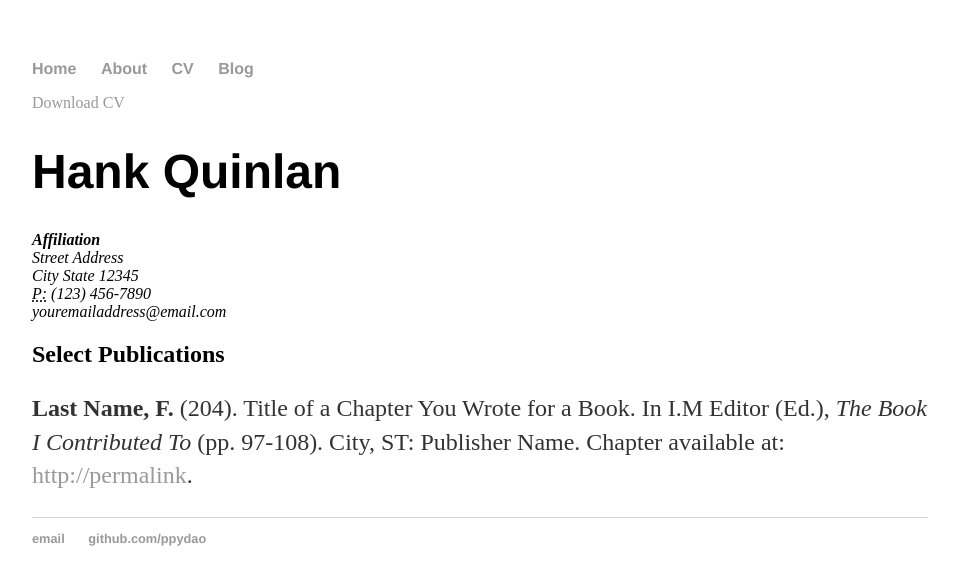
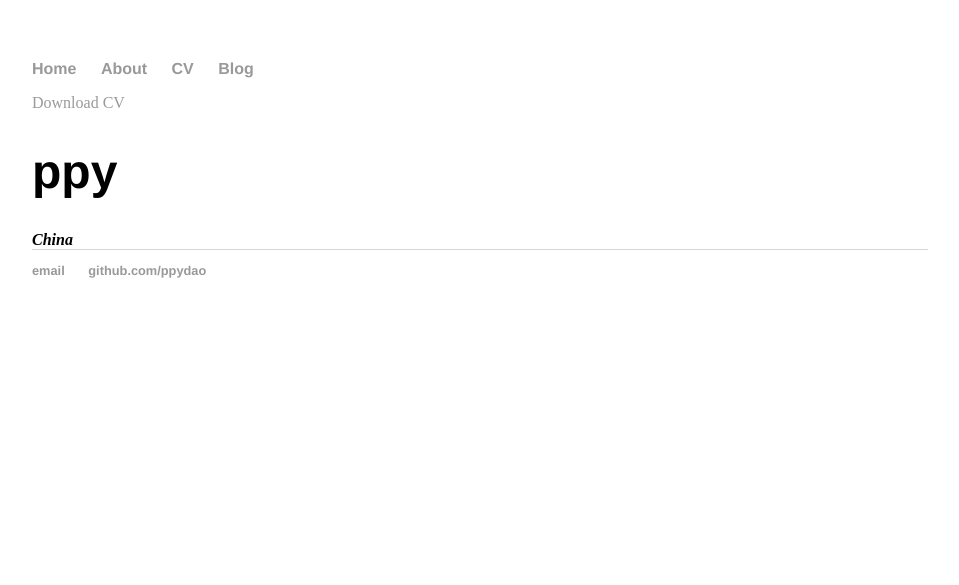
Before and after one commit to PpyDAO/PpyDAO.github.io, a Jekyll site: the page built from cv/index.html, in a window 1280 px wide. Shown: the top 585 px of the page, without its empty margins (160-1119 px from the left). Built offline with Jekyll 4.4.1, drawn with Linux system fonts in a browser that asks for light colours.

Commit message:
Update index.html

```diff
--- a/cv/index.html
+++ b/cv/index.html
@@ -1,22 +1,22 @@
 ---
 layout: default
-title: CV of Your Name
+title: CV of ppy
 ---
 
 <div class="cv">
 	<a href="#" class="download" title="Download CV as PDF">Download CV</a>
-	<h1>Hank Quinlan</h1>
+	<h1>ppy</h1>
 	<address>
-	<strong>Affiliation</strong><br>
-	Street Address<br>
-	City State 12345<br>
-	<abbr title="phone">P:</abbr> (123) 456-7890<br>
-	<span class="obfuscate">youremailaddress@email.com</span>
+	<strong>China</strong><br>
+<!-- 	Street Address<br> -->
+<!-- 	City State 12345<br> -->
+<!-- 	<abbr title="phone">P:</abbr> (123) 456-7890<br> -->
+<!-- 	<span class="obfuscate">youremailaddress@email.com</span> -->
 	</address>
 
-	<h2>Select Publications</h2>
+<!-- 	<h2>Select Publications</h2> -->
 
-	<p><strong>Last Name, F.</strong> (204). Title of a Chapter You Wrote for a Book. In I.M Editor (Ed.), <em>The Book I Contributed To</em> (pp. 97-108). City, ST: Publisher Name. Chapter available at: <a href="#">http://permalink</a>.
+<!-- 	<p><strong>Last Name, F.</strong> (204). Title of a Chapter You Wrote for a Book. In I.M Editor (Ed.), <em>The Book I Contributed To</em> (pp. 97-108). City, ST: Publisher Name. Chapter available at: <a href="#">http://permalink</a>. -->
 
 
 </div>
```
